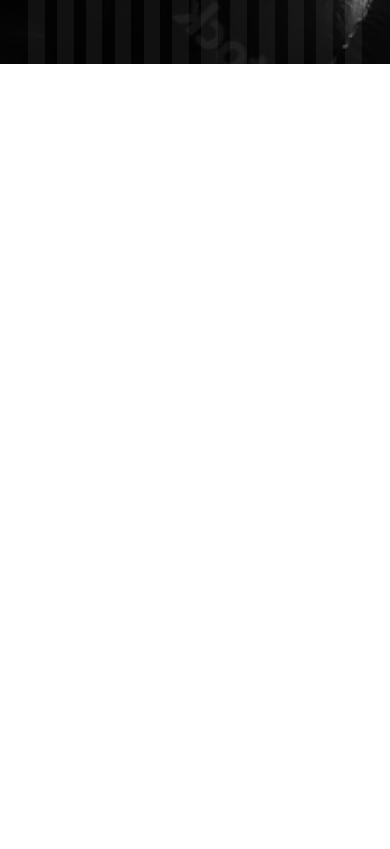
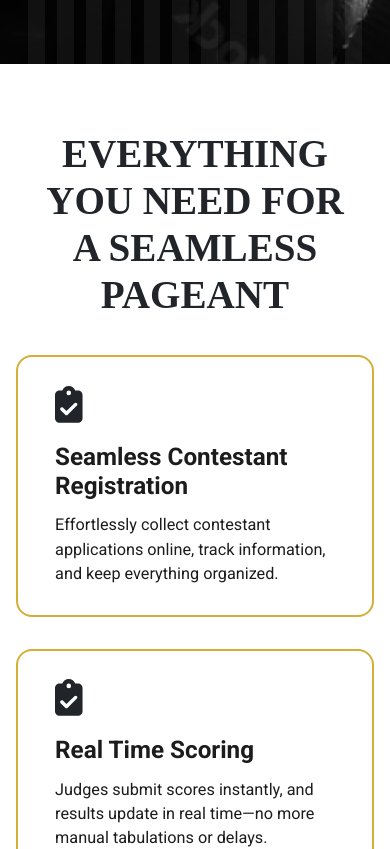
Before and after one commit to chappzach24/Pageant-, a React (Vite) app in the folder client/: page / in a window 390 px wide. Shown: the part 780-1629 px from the top of the page. Before the commit the page ends 844 px from the top, so only its background shows below. Built offline with nearby package versions, Linux system fonts and the light colour scheme; a web font is replaced by a local one.

Commit message:
Added two folders for organization and also made the benefits section

```diff
--- a/client/package.json
+++ b/client/package.json
@@ -10,6 +10,11 @@
     "preview": "vite preview"
   },
   "dependencies": {
+    "@fortawesome/fontawesome-svg-core": "^6.7.2",
+    "@fortawesome/free-brands-svg-icons": "^6.7.2",
+    "@fortawesome/free-regular-svg-icons": "^6.7.2",
+    "@fortawesome/free-solid-svg-icons": "^6.7.2",
+    "@fortawesome/react-fontawesome": "^0.2.2",
     "bootstrap": "^5.3.3",
     "react": "^19.0.0",
     "react-dom": "^19.0.0",
--- a/client/src/App.css
+++ b/client/src/App.css
@@ -17,6 +17,7 @@
   --size--1rem: clamp(0.75rem, 0.6786rem + 0.3571vw, 1rem);
   --size--1-25rem: clamp(1rem, 0.9286rem + 0.3571vw, 1.25rem);
   --size--1-5rem: clamp(1.25rem, 1.1786rem + 0.3571vw, 1.5rem);
+  --size--1-75rem: clamp(1.5rem, 1.4286rem + 0.3571vw, 1.75rem);
   --size--2rem: clamp(1.75rem, 1.6786rem + 0.3571vw, 2rem);
   --size--2-5rem: clamp(2rem, 1.8571rem + 0.7143vw, 2.5rem);
 
@@ -45,6 +46,9 @@
   --size--15rem: clamp(7.5rem, 5.3571rem + 10.7143vw, 15rem);
   --size--16rem: clamp(8rem, 5.7143rem + 11.4286vw, 16rem);
 
+  /* border radius */
+  --radius-normal: 1rem;
+
 }
 
 /* Default styles */
@@ -63,6 +67,22 @@ h1{
   font-family: var(--primary-family);
   text-transform: uppercase;
   font-weight: 700;
+}
+
+h2{
+  color: var(--primary-secondary);
+  font-size: var(--size--3-5rem);
+  font-family: var(--primary-family);
+  text-transform: uppercase;
+  font-weight: 700;
+}
+
+h5{
+  color: var(--secondary-color);
+  font-size: var(--size--1-75rem);
+  font-family: var(--secondary-family);
+  text-transform: capitalize;
+  font-weight: bold;
 }
 
 p{
@@ -109,6 +129,19 @@ p{
   padding: 0 var(--size--2rem);
 }
 
+/* Section Spaces (For wraps) */
+.u-section-space-s{
+  padding: var(--size--5rem) 0;
+}
+
+.u-section-space-m{
+  padding: var(--size--7rem) 0;
+}
+
+.u-section-space-l{
+  padding: var(--size--10rem) 0;
+}
+
 /* Font colors */
 .u-text-dark{
   color: var(--secondary-color);
@@ -153,8 +186,12 @@ p{
 }
 
 /* Gap Sizes */
+.u-gap-xs{
+  gap: var(--size--1rem);
+}
+
 .u-gap-s{
-  gap: var(--size--1rem);
+  gap: var(--size--1-5rem);
 }
 
 .u-gap-m{
@@ -162,7 +199,34 @@ p{
 }
 
 .u-gap-l{
-  gap: var(--size-3rem);
+  gap: var(--size--3rem);
+}
+
+/* Text align */
+.u-text-center{
+  text-align: center;
+}
+
+/* Button */
+.button-wrap{
+  padding: var(--size--1rem) var(--size--2rem);
+  font-size: var(--size--1-25rem);
+  font-family: var(--secondary-family);
+  font-weight: 700;
+  width: fit-content;
+  text-transform: uppercase;
+}
+
+.button-light{
+  background-color: var(--primary-background);
+  color: var(--secondary-color);
+  border: 2px solid var(--secondary-color);
+}
+
+.button-dark{
+  background-color: var(--secondary-background);
+  color: var(--primary-color);
+  border: 2px solid var(--primary-color);
 }
 
 /* navbar */
@@ -187,24 +251,37 @@ p{
   max-width: 34em;
 }
 
-/* Button */
-.button-wrap{
-  padding: var(--size--1rem) var(--size--2rem);
-  font-size: var(--size--1-25rem);
-  font-family: var(--secondary-family);
-  font-weight: 700;
-  width: fit-content;
-  text-transform: uppercase;
+/* Benefits container */
+.benefits-layout h2{
+  max-width: 15em;
 }
 
-.button-light{
-  background-color: var(--primary-background);
-  color: var(--secondary-color);
-  border: 2px solid var(--secondary-color);
+.benefits-grid{
+  display: grid;
+  grid-template-columns: repeat(12, 1fr); /* 12 equal columns */
+  gap: var(--size--2-5rem);
+
 }
 
-.button-dark{
-  background-color: var(--secondary-background);
-  color: var(--primary-color);
-  border: 2px solid var(--primary-color);
+.benefit-card-wrap{
+  padding: var(--size--2rem) var(--size--3rem);
+  border: 2px solid var(--brand-color);
+  border-radius: var(--radius-normal);
+  grid-column: span 4;
 }
+
+@media (max-width: 60em){
+   .benefit-card-wrap{
+    grid-column: span 6;
+  }
+}
+
+@media (max-width: 42em){
+   .benefit-card-wrap{
+    grid-column: span 12;
+  }
+}
+
+.benefit-card-icon{
+  height: var(--size--3rem);
+}
--- /dev/null
+++ b/client/src/components/global/BenefitCard.jsx
@@ -0,0 +1,20 @@
+import { FontAwesomeIcon } from '@fortawesome/react-fontawesome';
+import { faClipboardCheck } from '@fortawesome/free-solid-svg-icons'
+
+const BenefitCard = ({ header = "Default header", text = "default text", svg = faClipboardCheck }) => {
+    return(
+        <>
+        <div className="benefit-card-wrap">
+            <div className="benefit-card-content d-flex flex-column u-gap-s align-items-start">
+                <FontAwesomeIcon className='benefit-card-icon' icon={svg} />
+                <div className="benefit-card-text d-flex flex-column u-gap-xs">
+                    <h5>{header}</h5>
+                    <p className='u-text-dark'>{text}</p>
+                </div>
+            </div>
+        </div>
+        </>
+    )
+}
+
+export default BenefitCard;
--- /dev/null
+++ b/client/src/components/sections/BenefitsSection.jsx
@@ -0,0 +1,61 @@
+import BenefitCard from "../global/BenefitCard";
+
+const BenefitsSection = () => {
+
+    const benefitsArray = [
+        {
+            icon: 'faClipboardCheck',
+            header: 'Seamless Contestant Registration',
+            text: 'Effortlessly collect contestant applications online, track information, and keep everything organized.'
+        },
+        {
+            icon: 'faClipboardCheck',
+            header: 'Real Time Scoring',
+            text: 'Judges submit scores instantly, and results update in real time—no more manual tabulations or delays.'
+        },
+        {
+            icon: 'faClipboardCheck',
+            header: 'Automated Tabulation',
+            text: 'Effortlessly collect contestant applications online, track information, and keep everything organized.'
+        },
+        {
+            icon: 'faClipboardCheck',
+            header: 'Contestant & Judge Management',
+            text: 'Easily add, edit, and manage contestants and judges in one organized system.'
+        },
+        {
+            icon: 'faClipboardCheck',
+            header: 'Customizable Scoring Criteria',
+            text: 'Adjust categories, weights, and criteria to fit any pageant format or scoring method.'
+        },
+        {
+            icon: 'faClipboardCheck',
+            header: 'Instant Winner Announcements',
+            text: 'Generate results instantly and display them live—no more waiting for calculations.'
+        },
+    ]
+
+    return(
+        <>
+        <div className="benefits-wrap min-vh-100 u-section-space-m">
+            <div className="benefits-contain u-container">
+                <div className="benefits-layout d-flex flex-column align-items-center u-gap-l">
+                    <h2 className="u-text-center">Everything you need for a seamless pageant</h2>
+                    <div className="benefits-grid">
+                        {benefitsArray.map((benefit, index) => (
+                            <BenefitCard
+                            key={index}
+                            icon={benefit.icon}
+                            header={benefit.header}
+                            text={benefit.text}
+                            />
+                        ))}
+                    </div>
+                </div>
+            </div>
+        </div>
+        </>
+    )
+}
+
+export default BenefitsSection;
--- a/client/src/index.css
+++ b/client/src/index.css
@@ -59,7 +59,7 @@ button {
   cursor: pointer;
 }
 
-h1{
+h1, h2, h3, h4, h5, h6{
   margin-bottom: 0 !important;
 }
 
--- a/client/src/pages/Home.jsx
+++ b/client/src/pages/Home.jsx
@@ -1,11 +1,15 @@
-import Navbar from "../components/Navbar";
+import Navbar from "../components/global/Navbar";
 import GridGuide from "../components/GridGuide";
-import Button from "../components/Button";
+import Button from "../components/global/Button";
+import BenefitsSection from "../components/sections/BenefitsSection";
+
 const Home = () => {
+
     return (
         <>
             <Navbar />
             <GridGuide />
+            {/* Hero Section */}
             <div className="hero-wrap position-relative vh-100 vw-100">
                 <div className="hero-img position-absolute h-100 w-100">
                     <img src="../public/hero_image.jpeg" className="h-100 w-100" style={{transform: 'scaleX(-1)' }} alt="" />
@@ -18,6 +22,9 @@ const Home = () => {
                     </div>
                 </div>
             </div>
+
+            {/* Benefit Section */}
+            <BenefitsSection />
         </>
     )
 }
```
Also changed, not shown: client/src/components/global/Button.jsx (renamed from client/src/components/Button.jsx), client/src/components/global/Navbar.jsx (renamed from client/src/components/Navbar.jsx).
